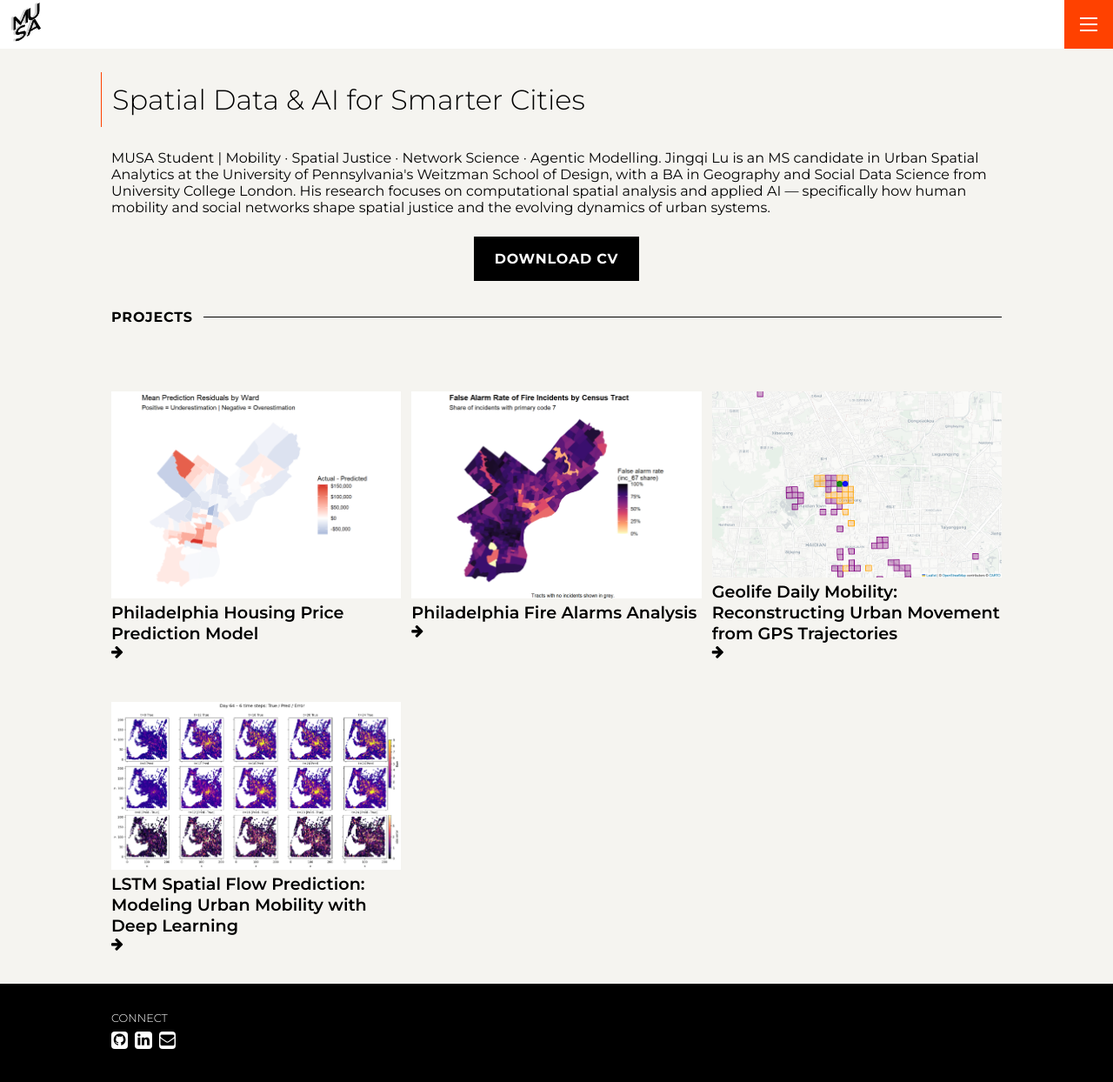
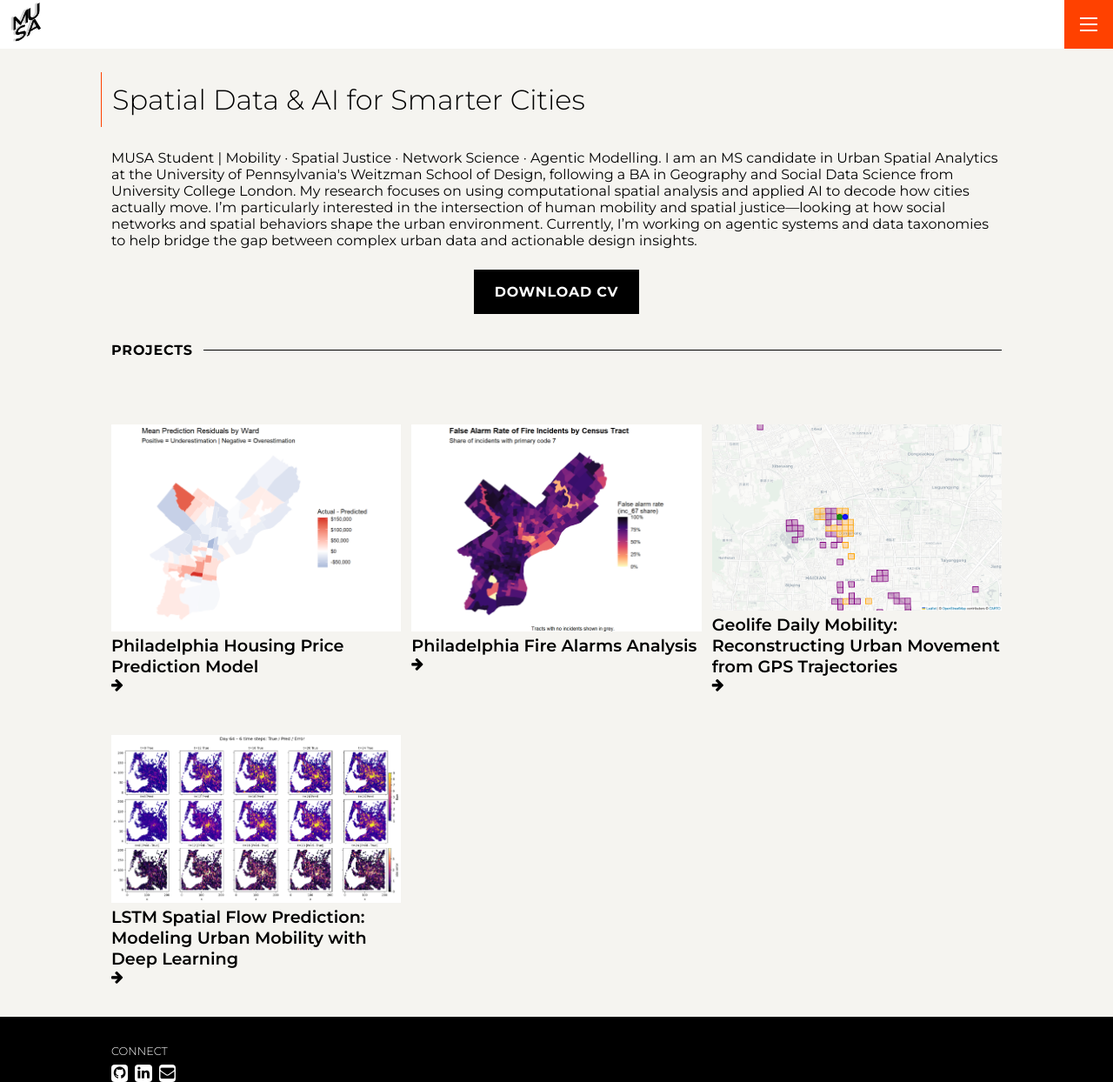
Before and after one commit to lluluciano0505/luciano_musa, a Jekyll site: the page built from index.md, in a window 1280 px wide and 1244 px high. Shown: the whole window at 87% size. Built offline with Jekyll 4.4.1, drawn with Linux system fonts in a browser that asks for light colours.

Commit message:
update the intro

```diff
--- a/_data/settings.yml
+++ b/_data/settings.yml
@@ -5,7 +5,9 @@ logo: '/assets/img/musa-logo.png'
 
 intro_title: Spatial Data & AI for Smarter Cities
 intro_text: |
-  MUSA Student | Mobility · Spatial Justice · Network Science · Agentic Modelling. Jingqi Lu is an MS candidate in Urban Spatial Analytics at the University of Pennsylvania's Weitzman School of Design, with a BA in Geography and Social Data Science from University College London. His research focuses on computational spatial analysis and applied AI — specifically how human mobility and social networks shape spatial justice and the evolving dynamics of urban systems.
+  MUSA Student | Mobility · Spatial Justice · Network Science · Agentic Modelling. I am an MS candidate in Urban Spatial Analytics at the University of Pennsylvania's Weitzman School of Design, following a BA in Geography and Social Data Science from University College London.
+
+  My research focuses on using computational spatial analysis and applied AI to decode how cities actually move. I’m particularly interested in the intersection of human mobility and spatial justice—looking at how social networks and spatial behaviors shape the urban environment. Currently, I’m working on agentic systems and data taxonomies to help bridge the gap between complex urban data and actionable design insights.
 
 resume: '/assets/files/CV_Jingqi.pdf'
 resume_link_title: Download CV
```
Also changed, not shown: 3 other files.
